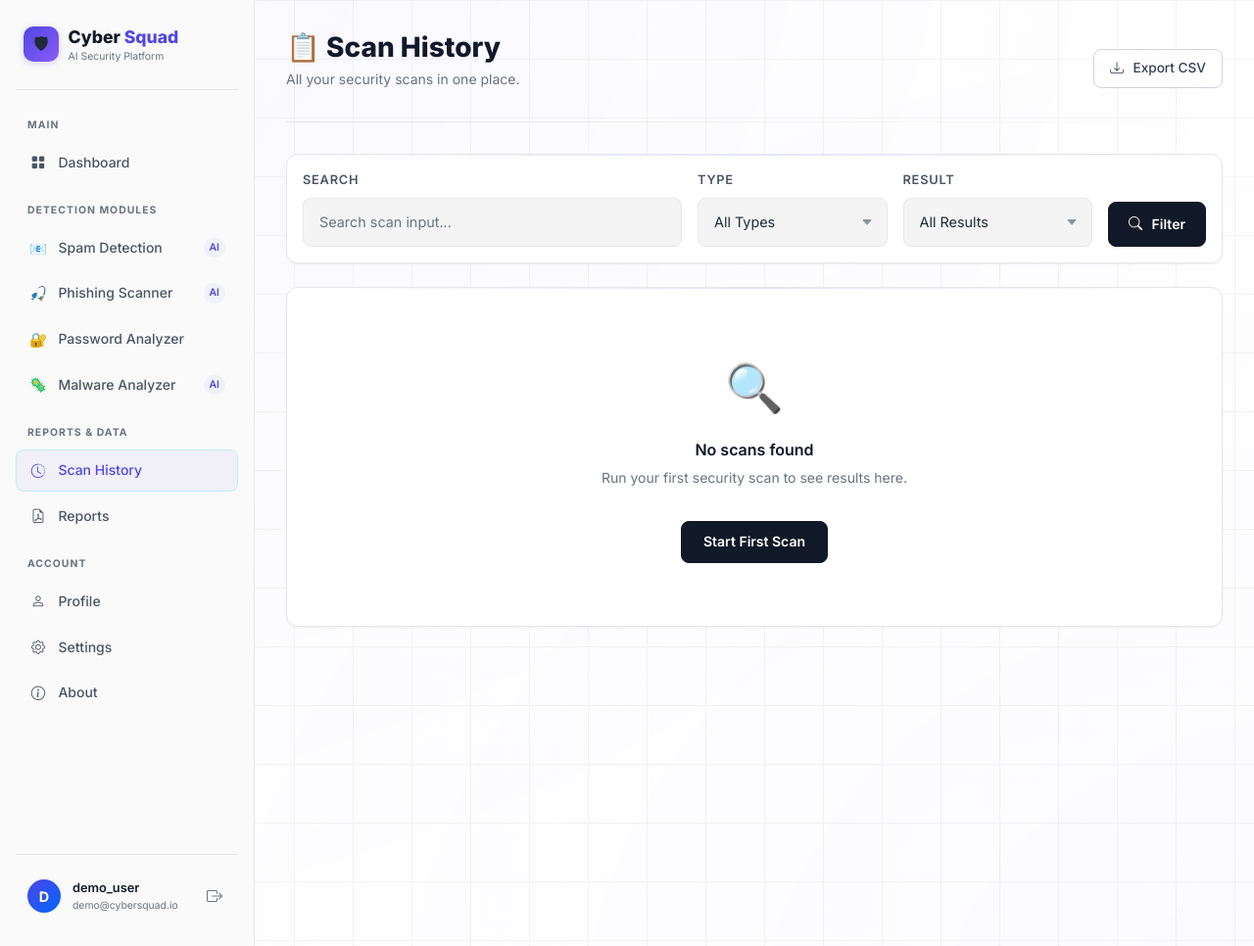
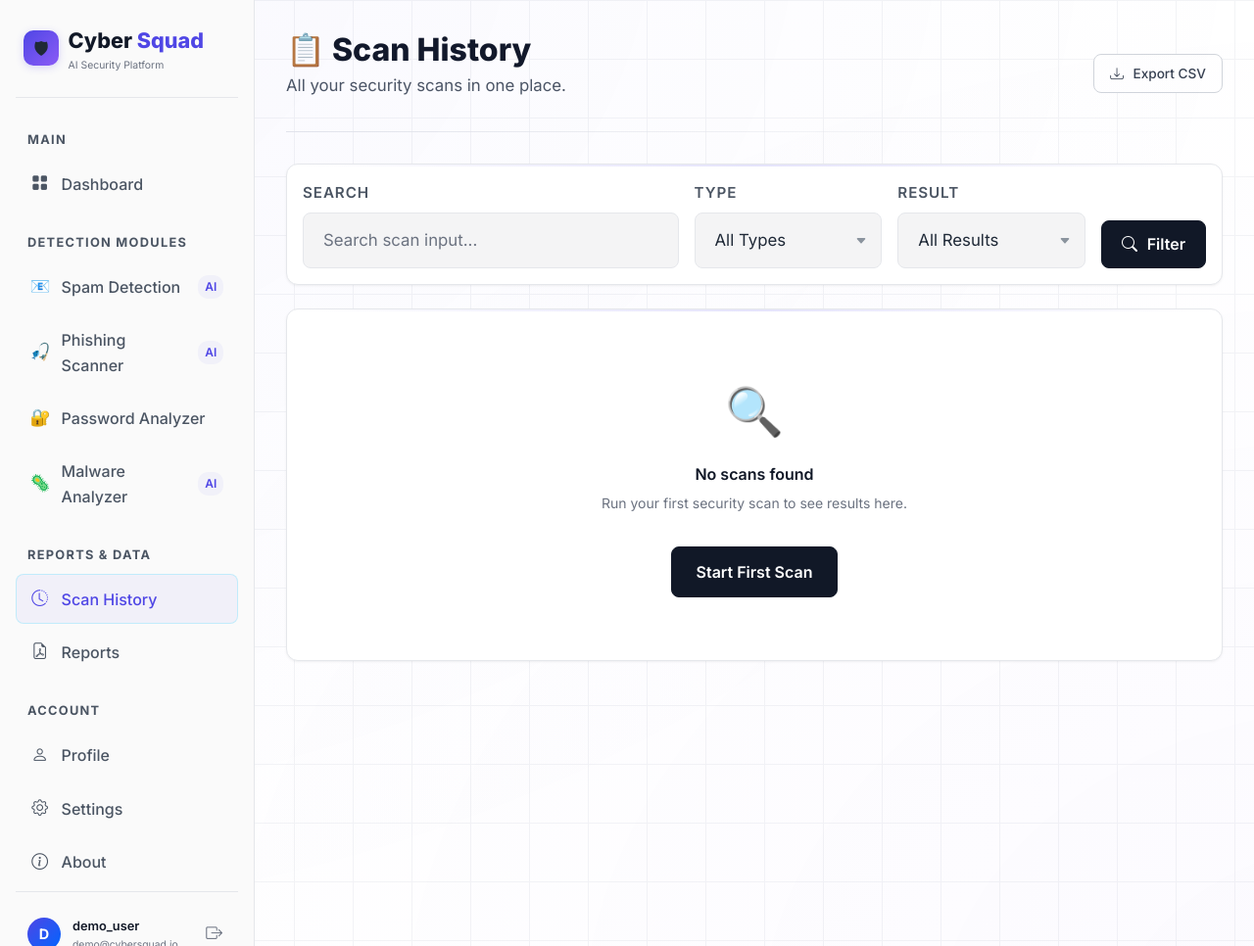
Before and after one commit to 251801390006-blip/aegisshield-ai, a Flask app: page /history/ in a window 1280 px wide. Shown: the whole page at 98% size. Run offline with Flask 3, Linux system fonts and the light colour scheme; a user stored in the database is signed in; data that the repository does not hold is empty.

Commit message:
Scale up global design typography including base body font size, sidebar elements, forms, tables, alerts, and toasts for enhanced readability and accessibility

```diff
--- a/static/css/main.css
+++ b/static/css/main.css
@@ -69,8 +69,9 @@ body {
   background-color: var(--bg-primary);
   color: var(--text-primary);
   min-height: 100vh;
-  line-height: 1.6;
+  line-height: 1.65;
   overflow-x: hidden;
+  font-size: 1.05rem; /* Comfortably larger base font size */
 }
 
 /* Scrollbar */
@@ -161,8 +162,8 @@ code, pre, .mono { font-family: var(--font-mono); }
   border-radius: var(--radius-md);
   font-weight: 600;
   font-family: var(--font-sans);
-  padding: 0.6rem 1.4rem;
-  font-size: 0.875rem;
+  padding: 0.75rem 1.55rem;
+  font-size: 1rem;
   cursor: pointer;
   transition: all var(--transition);
   display: inline-flex;
@@ -362,26 +363,26 @@ code, pre, .mono { font-family: var(--font-mono); }
   box-shadow: 0 2px 8px rgba(79, 70, 229, 0.2);
 }
 
-.sidebar-brand-text { font-weight: 800; font-size: 1.1rem; color: var(--text-bright); }
+.sidebar-brand-text { font-weight: 800; font-size: 1.35rem; color: var(--text-bright); }
 .sidebar-brand-text span { color: var(--neon-blue); }
 
 .sidebar-section-label {
-  font-size: 0.65rem;
+  font-size: 0.8rem;
   font-weight: 700;
   letter-spacing: 0.1em;
   text-transform: uppercase;
-  color: var(--text-muted);
-  padding: 1rem 0.75rem 0.25rem;
+  color: var(--text-secondary);
+  padding: 1.25rem 0.75rem 0.35rem;
 }
 
 .sidebar-link {
   display: flex;
   align-items: center;
-  gap: 0.65rem;
-  padding: 0.55rem 0.75rem;
+  gap: 0.75rem;
+  padding: 0.65rem 0.85rem;
   border-radius: var(--radius-md);
   color: var(--text-secondary);
-  font-size: 0.875rem;
+  font-size: 1rem;
   font-weight: 500;
   transition: all var(--transition);
   border: 1px solid transparent;
@@ -404,16 +405,16 @@ code, pre, .mono { font-family: var(--font-mono); }
 .sidebar-link .link-icon {
   width: 20px;
   text-align: center;
-  font-size: 0.9rem;
+  font-size: 1.05rem;
   flex-shrink: 0;
 }
 
 .sidebar-link .link-badge {
   margin-left: auto;
-  font-size: 0.65rem;
+  font-size: 0.75rem;
   background: var(--neon-blue-dim);
   color: var(--neon-blue);
-  padding: 2px 6px;
+  padding: 2px 7px;
   border-radius: 10px;
   font-weight: 600;
 }
@@ -573,9 +574,9 @@ code, pre, .mono { font-family: var(--font-mono); }
   border: 1px solid var(--border-color);
   border-radius: var(--radius-md);
   color: var(--text-primary);
-  padding: 0.75rem 1rem;
+  padding: 0.85rem 1.25rem;
   font-family: var(--font-sans);
-  font-size: 0.9rem;
+  font-size: 1.05rem;
   transition: all var(--transition);
   width: 100%;
 }
@@ -592,14 +593,14 @@ code, pre, .mono { font-family: var(--font-mono); }
 
 .form-control-cybersquad.textarea {
   resize: vertical;
-  min-height: 140px;
+  min-height: 150px;
   font-family: var(--font-mono);
-  font-size: 0.85rem;
+  font-size: 1rem;
 }
 
 .form-label-cybersquad {
   display: block;
-  font-size: 0.8rem;
+  font-size: 0.95rem;
   font-weight: 600;
   color: var(--text-secondary);
   text-transform: uppercase;
@@ -779,15 +780,15 @@ code, pre, .mono { font-family: var(--font-mono); }
 }
 
 .page-title {
-  font-size: 1.75rem;
+  font-size: 2rem;
   font-weight: 800;
   color: var(--text-bright);
   margin-bottom: 0.25rem;
 }
 
 .page-subtitle {
-  font-size: 0.875rem;
-  color: var(--text-muted);
+  font-size: 1.05rem;
+  color: var(--text-secondary);
 }
 
 .page-header-divider {
```
Also changed, not shown: other parts of static/css/main.css (+20 -20 lines).
